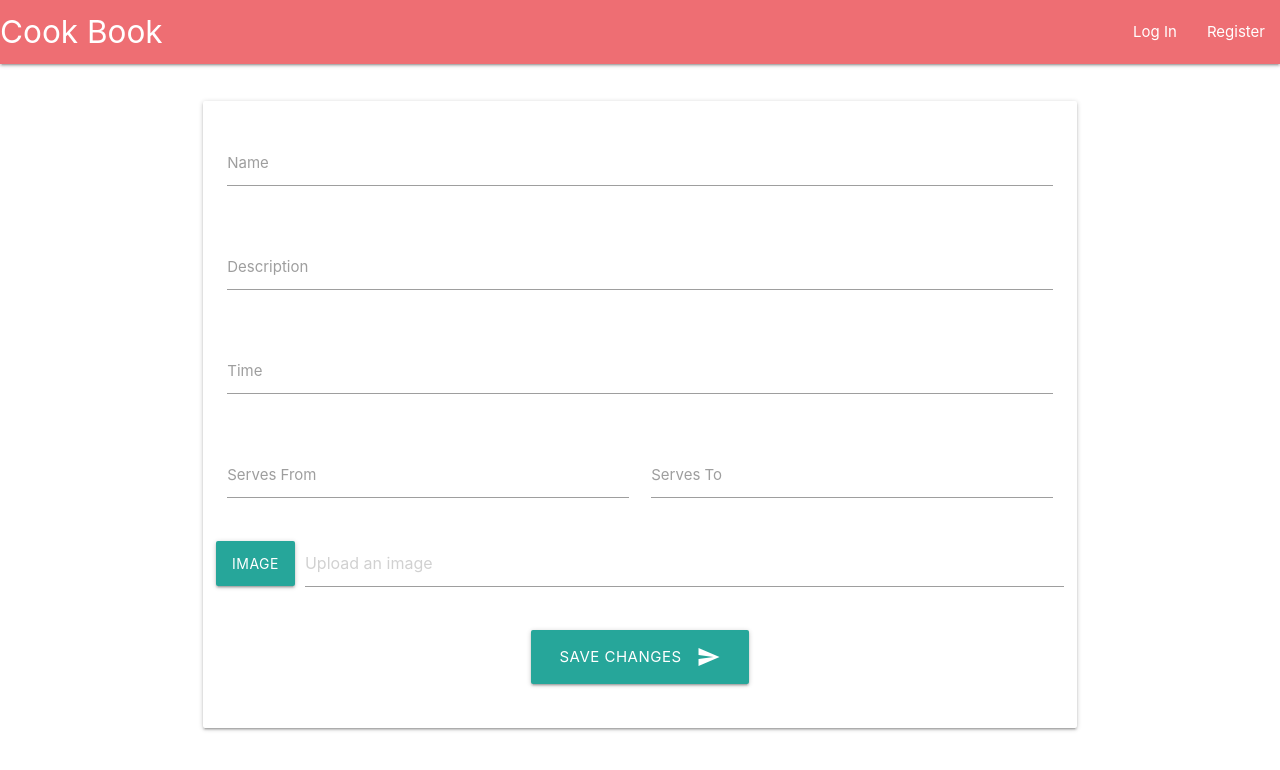
After one commit to DavidMorgan92/cookbook, a Flask app: template templates/recipes/edit_recipe.html in a window 1280 px wide. The commit adds this page. Shown: the top 770 px of the page. Run offline with Flask 3, Linux system fonts and the light colour scheme; the template is opened without the code that fills it, so the values that code supplies are empty; some libraries are stand-ins or nearby versions.

Commit message:
Refactor recipe views

```diff
--- a/app.py
+++ b/app.py
@@ -34,9 +34,9 @@ app.add_url_rule("/logout", view_func=user_views.logout)
 # Register recipe views
 app.add_url_rule("/my_recipes", view_func=recipe_views.my_recipes)
 app.add_url_rule("/edit_recipe/<id>",
-                 view_func=recipe_views.edit_recipe, methods=["GET", "POST"])
+                 view_func=recipe_views.edit_recipe)
 app.add_url_rule("/delete_recipe/<id>",
-                 view_func=recipe_views.delete_recipe, methods=["GET", "POST"])
+                 view_func=recipe_views.delete_recipe)
 
 if __name__ == "__main__":
     host = "0.0.0.0"
--- /dev/null
+++ b/templates/recipes/edit_recipe.html
@@ -0,0 +1,60 @@
+{% extends "base.html" %}
+
+{% block content %}
+
+<h3 class="center">{{ recipe.name }}</h2>
+
+<div class="row center">
+    <form class="col s12" action="{{ url_for('edit_recipe', id=recipe._id) }}" method="post">
+        <input type="hidden" name="csrf_token" value="{{ csrf_token() }}">
+        <div class="card-panel">
+            <div class="row">
+                <div class="input-field col s12">
+                    <input id="name" name="name" type="text" class="validate" required>
+                    <label for="name">Name</label>
+                </div>
+            </div>
+            <div class="row">
+                <div class="input-field col s12">
+                    <input id="description" name="description" type="text" class="validate" required>
+                    <label for="description">Description</label>
+                </div>
+            </div>
+            <div class="row">
+                <div class="input-field col s12">
+                    <input id="time" name="time" type="text" class="validate" required>
+                    <label for="time">Time</label>
+                </div>
+            </div>
+            <div class="row">
+                <div class="input-field col s6">
+                    <input id="serves-from" type="number" class="validate" required>
+                    <label for="serves-from">Serves From</label>
+                </div>
+                <div class="input-field col s6">
+                    <input id="serves-to" type="number" class="validate" required>
+                    <label for="serves-to">Serves To</label>
+                </div>
+            </div>
+            <div class="row">
+                <div class="file-field input-field">
+                    <div class="btn">
+                        <span>Image</span>
+                        <input type="file">
+                    </div>
+                    <div class="file-path-wrapper">
+                        <input name="image" class="file-path validate" type="text" placeholder="Upload an image">
+                    </div>
+                </div>
+            </div>
+            <div class="row">
+                <button type="submit" class="btn-large">
+                    Save Changes
+                    <i class="material-icons right">send</i>
+                </button>
+            </div>
+        </div>
+    </form>
+</div>
+
+{% endblock %}
--- a/user_views.py
+++ b/user_views.py
@@ -39,6 +39,7 @@ def register():
             # Redirect to home page
             return redirect(url_for("home"))
 
+    # Render the register template
     return render_template("user/register.html")
 
 
```
Also changed, not shown: recipe_views.py (+65 -29 lines), templates/delete_recipe.html (deleted, +0 -15 lines), templates/edit_recipe.html (deleted, +0 -7 lines), templates/recipes/delete_recipe.html (added, +21 -0 lines), templates/recipes/my_recipes.html (renamed from templates/my_recipes.html, +12 -4 lines).
